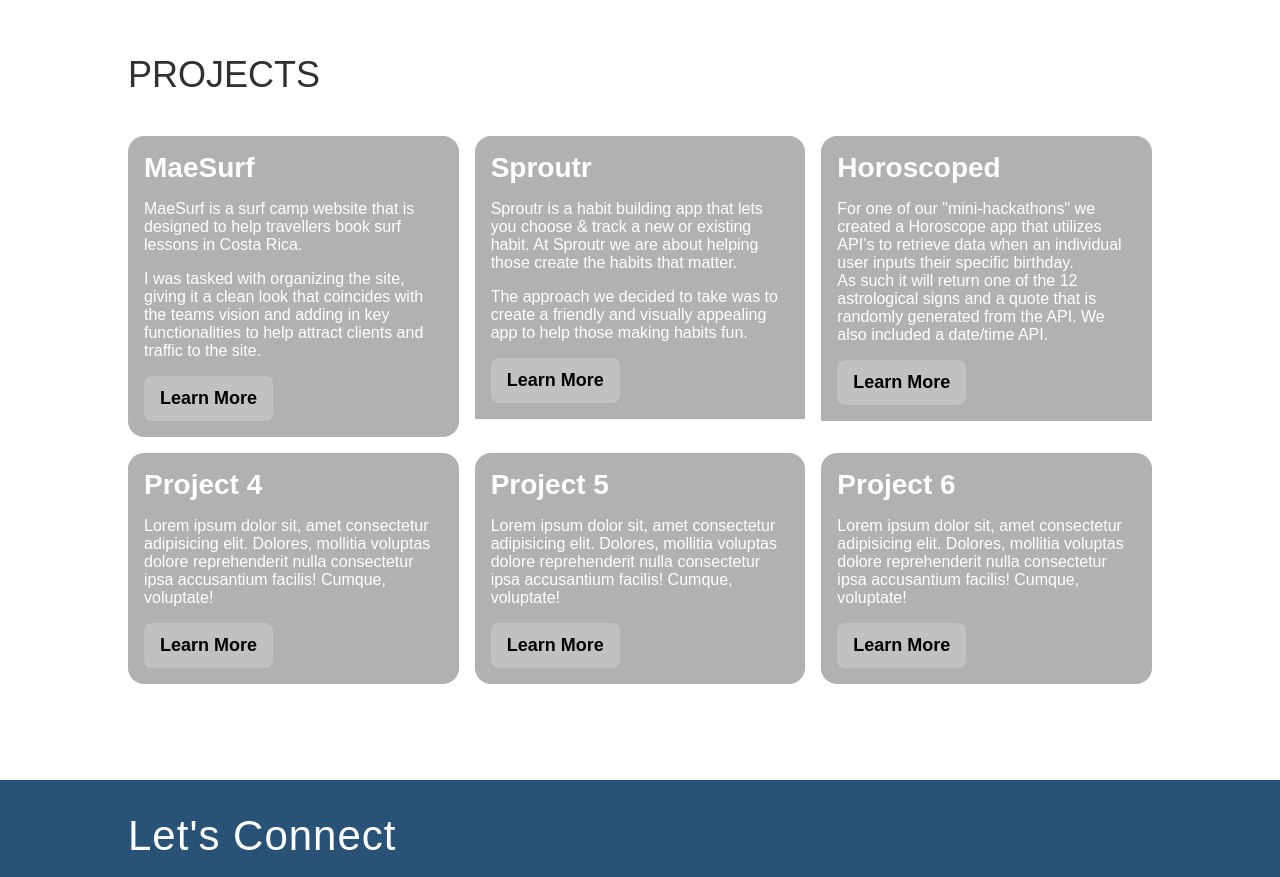
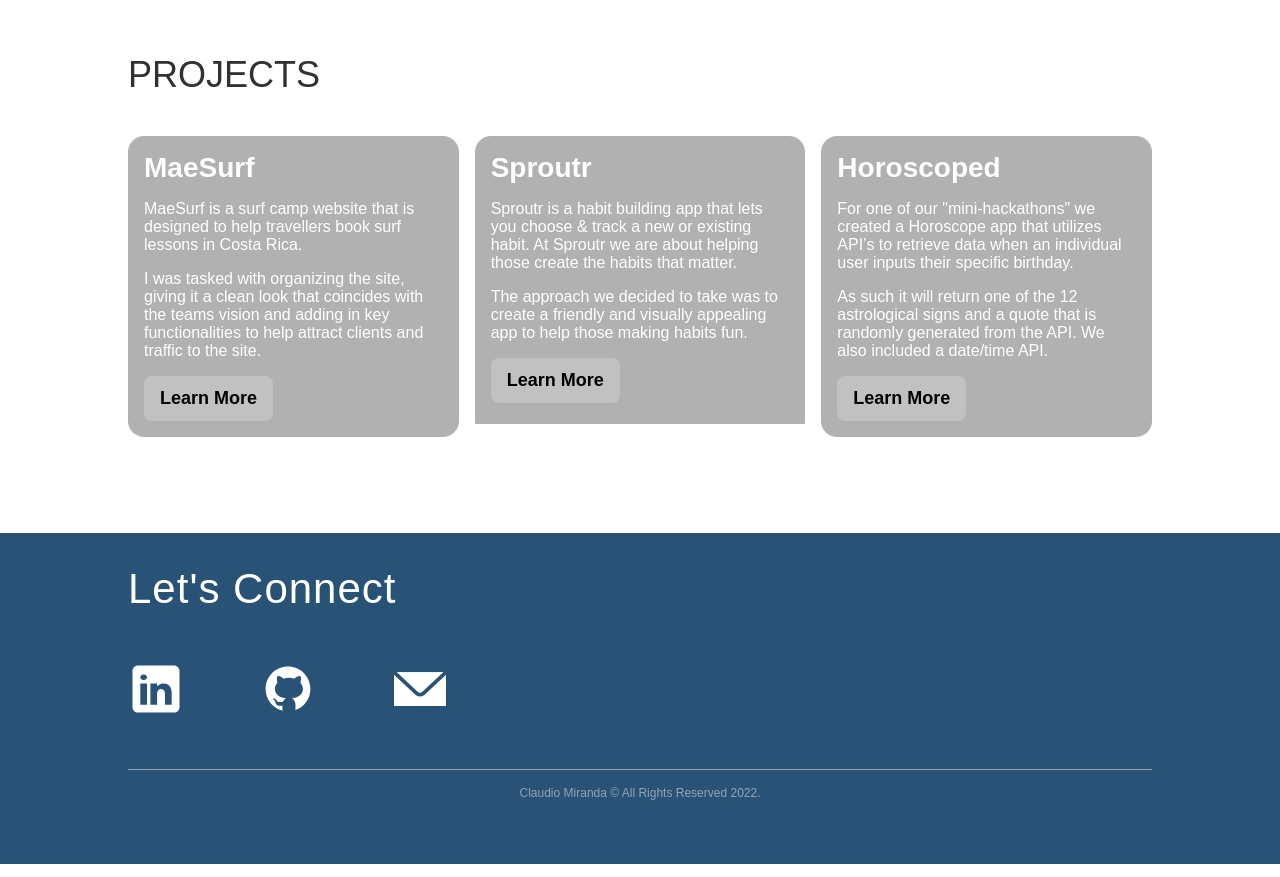
Before and after one commit to CodingClauds/Portfolio, a React (Create React App) app: page / in a window 1280 px wide. Shown: the part 1920-2797 px from the top of the page. Built offline with nearby package versions, Linux system fonts and the light colour scheme.

Commit message:
Cleaning codebase

```diff
--- a/src/components/Body/Body.js
+++ b/src/components/Body/Body.js
@@ -159,7 +159,7 @@ export default function Body({ myRefAbout, myRefProjects }) {
 
             <div className="projects-grid">
               <div className="project">
-                <div className="content content__1">
+                <div className="content content__item-1">
                   <h3>MaeSurf</h3>
                   <p>
                     MaeSurf is a surf camp website that is designed to help
@@ -178,7 +178,7 @@ export default function Body({ myRefAbout, myRefProjects }) {
                 </div>
               </div>
               <div className="project">
-                <div className="content">
+                <div className="content content__item-2">
                   <h3>Sproutr</h3>
                   <p>
                     Sproutr is a habit building app that lets you choose & track
@@ -196,13 +196,14 @@ export default function Body({ myRefAbout, myRefProjects }) {
                 </div>
               </div>
               <div className="project">
-                <div className="content">
+                <div className="content content__item-3">
                   <h3>Horoscoped</h3>
                   <p>
                     For one of our "mini-hackathons" we created a Horoscope app
                     that utilizes API’s to retrieve data when an individual user
                     inputs their specific birthday.
-                    <br />
+                  </p>
+                  <p>
                     As such it will return one of the 12 astrological signs and
                     a quote that is randomly generated from the API. We also
                     included a date/time API.
@@ -212,7 +213,7 @@ export default function Body({ myRefAbout, myRefProjects }) {
                   </a>
                 </div>
               </div>
-              <div className="project">
+              {/* <div className="project">
                 <div className="content">
                   <h3>Project 4</h3>
                   <p>
@@ -250,7 +251,7 @@ export default function Body({ myRefAbout, myRefProjects }) {
                     Learn more
                   </a>
                 </div>
-              </div>
+              </div> */}
             </div>
           </div>
         </section>
--- a/src/components/Body/Body.scss
+++ b/src/components/Body/Body.scss
@@ -294,6 +294,7 @@ main {
         color: #fff;
         padding: 16px;
         background-color: rgba(24, 195, 172, 0.8);
+        min-height: 18rem;
 
         // &__1 {
         //   background: no-repeat;
```
